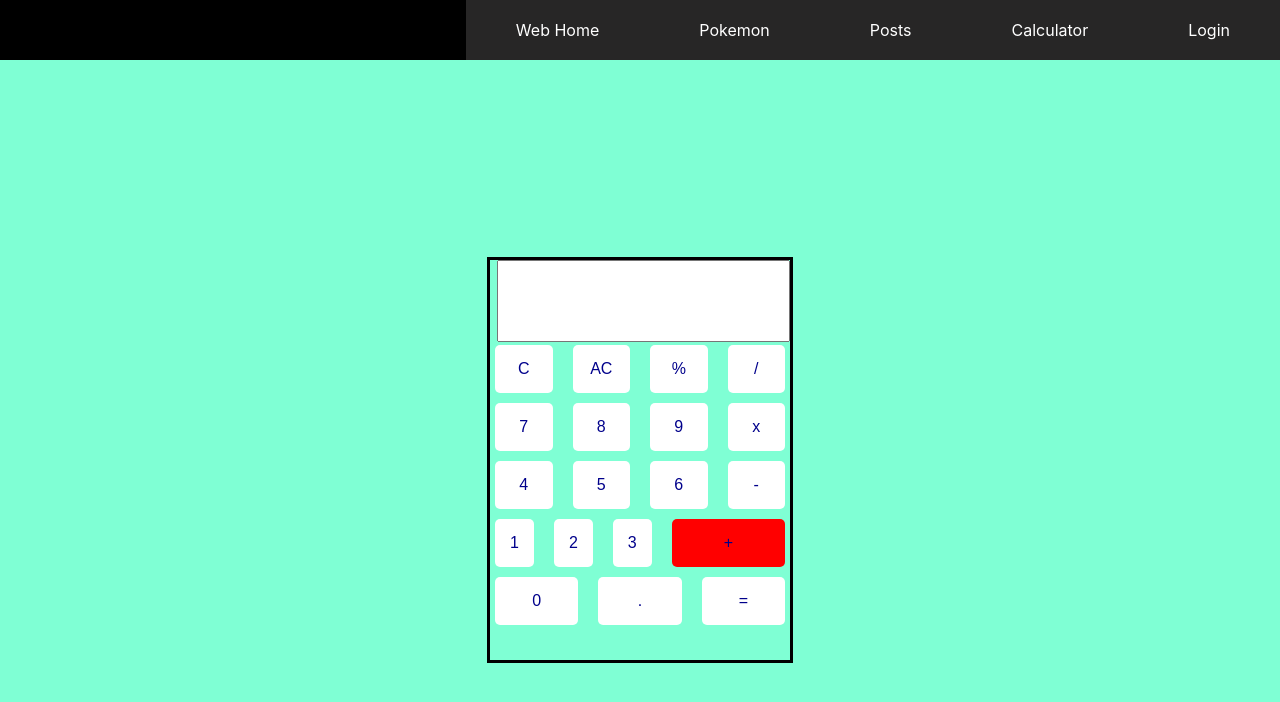
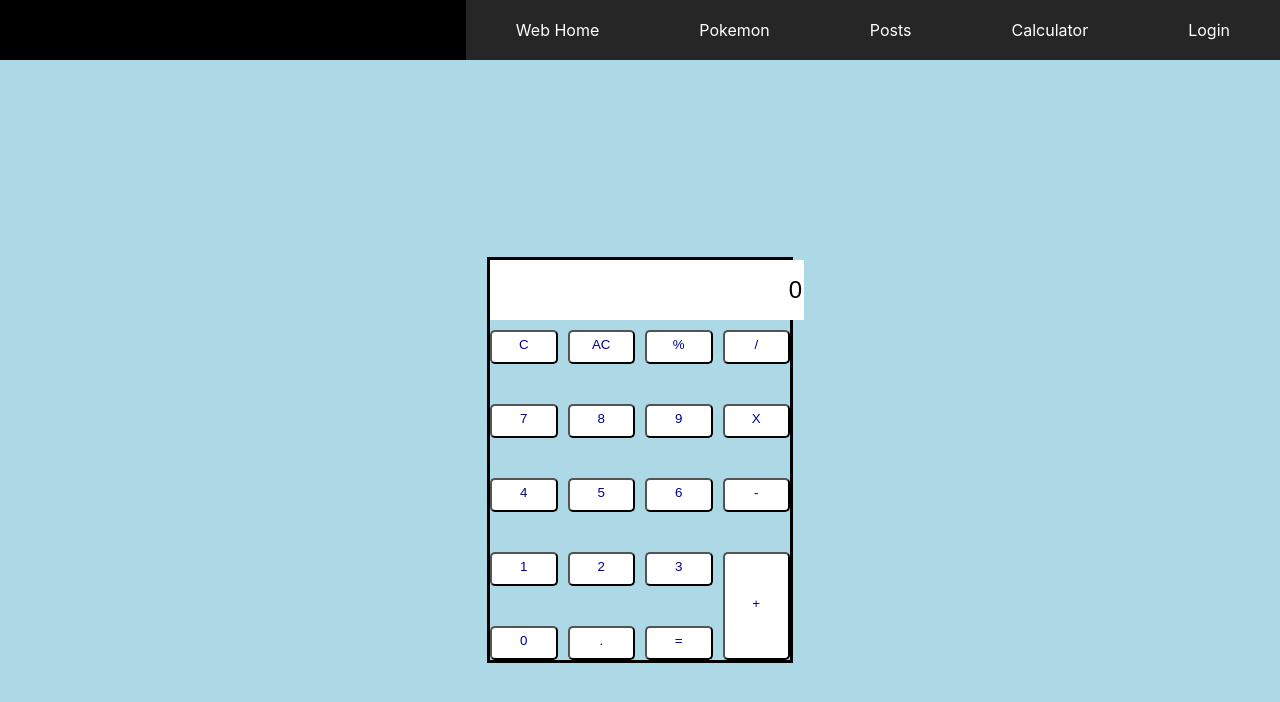
Before and after one commit to GeorgeChen0306/myWeb, a React (Create React App) app: page /calculator in a window 1280 px wide. Shown: the top 702 px of the page. Built offline with nearby package versions, Linux system fonts and the light colour scheme.

Commit message:
Finished building a calculator UI and its functionalities and fixed a bug on the server side

```diff
--- a/src/App.js
+++ b/src/App.js
@@ -10,6 +10,7 @@ import AdminHome from "./Pages/AdminHome";
 import MyProfile from "./Pages/Profile";
 import Post from "./Pages/PostsPage";
 import Calculator from "./Pages/Calculator"
+import CalculatorGrid from "./Pages/Calculator";
 import { useRole } from "./context/Role";
 
 function App() {
--- a/src/Pages/AccountManagement.jsx
+++ b/src/Pages/AccountManagement.jsx
@@ -81,7 +81,6 @@ const Users = () => {
             window.alert("Please type the username to delete");
             return;
         }
-        console.log(user);
         await deleteUser(user);
     }
 
--- a/src/Pages/AdminHome.jsx
+++ b/src/Pages/AdminHome.jsx
@@ -6,6 +6,7 @@ const AdminHome = () => {
         <>
             <Nav/>
             <h1>Admin Home Page</h1>
+            <p>Hello and welcome to the admin home page.</p>
         </>
     )
 }
--- a/src/Pages/Calculator.jsx
+++ b/src/Pages/Calculator.jsx
@@ -1,50 +1,330 @@
 import { useState } from "react"
-import Nav from "../components/Nav"
+import Nav from "../components/Nav.jsx"
 import "../styles/calculator.css"
 
 const Calculator = () => {
 
-    const [input, setInput] = useState("")
+    const [output, setOutput] = useState("0");
+    const [firstNum, setFirstNum] = useState("0");
+    const [secondNum, setSecondNum] = useState("");
+
+    const [operator, setOperator] = useState(null);
+    const [useSecondOperand, setUseSecondOperand] = useState(false);
+    const [newInput, setNewInput] = useState(false);
+    const [lastInput, setLastInput] = useState("");
+
+    const [isDecimal, setIsDecimal] = useState(false);
+
+    function allClearBtnClicked(e){
+        setOutput("0");
+        setFirstNum("0");
+        setSecondNum("");
+
+        setOperator(null);
+        setUseSecondOperand(false);
+        setNewInput(false);
+        setLastInput("");
+
+        setIsDecimal(false);
+    }
+
+    function clearBtn(e){
+        setOutput(0);
+        setSecondNum("");
+    }
+
+    function btnClicked(e){
+        var btnValue = e.target;
+    }
+
+    function numBtnClicked(e){
+        var btnValue = e.target;
+        var num = btnValue.dataset.num;
+        if (!newInput){
+            if (output === 0){
+                setOutput(num);
+            }
+            else {
+                if (useSecondOperand){
+                    setOutput(output+num);
+                    setSecondNum(output+num);
+                }
+                else {
+                    if (output[0] === "0"){
+                        if (num === "0"){
+                            return;
+                        }
+                    }
+                    setOutput(output+num);
+                }
+            }
+        }
+        if (newInput){
+            if (isDecimal){
+                setOutput(output+num);
+                setSecondNum(output+num);
+            }
+            else {
+                setOutput(num);
+                setSecondNum(num);
+            }
+            setNewInput(false);
+        }
+
+    }
+
+    function addBtn(e){
+        if (operator === "/") {
+            divBtn(null);
+            setOperator("+");
+            return;
+        }
+        else if (operator === "-"){
+            subBtn(null);
+            setOperator("+")
+            return;
+        }
+        else if (operator === "*"){
+            multBtn(null);
+            setOperator("+")
+            return;
+        }
+
+        setOperator("+");
+        if (firstNum === "0") {
+            setFirstNum(output);
+            setUseSecondOperand(true);
+            setNewInput(true);
+            return;
+        }
+        if (secondNum.length < 1){
+            return;
+        }
+        let sum = Number(firstNum) + Number(secondNum);
+        setFirstNum(sum);
+        setOutput(sum);
+        setSecondNum("");
+        setNewInput(true);
+    }
+
+    function subBtn(e){
+        if (operator === "+") {
+            addBtn(null);
+            setOperator("-");
+            return;
+        }
+        else if (operator === "/"){
+            divBtn(null);
+            setOperator("-")
+            return;
+        }
+        else if (operator === "*"){
+            multBtn(null);
+            setOperator("-")
+            return;
+        }
+
+        setOperator("-");
+        if (firstNum === "0") {
+            setFirstNum(output);
+            setUseSecondOperand(true);
+            setNewInput(true);
+            return;
+        }
+        if (secondNum.length < 1){
+            return;
+        }
+        let difference = Number(firstNum) - Number(secondNum);
+        setFirstNum(difference);
+        setOutput(difference);
+        setSecondNum("");
+        setNewInput(true);
+    }
+
+    function multBtn(e){
+        if (operator === "+") {
+            addBtn(null);
+            setOperator("*");
+            return;
+        }
+        else if (operator === "-"){
+            subBtn(null);
+            setOperator("*")
+            return;
+        }
+        else if (operator === "/"){
+            divBtn(null);
+            setOperator("*")
+            return;
+        }
+
+        setOperator("*");
+        if (firstNum === "0") {
+            setFirstNum(output);
+            setUseSecondOperand(true);
+            setNewInput(true);
+            return;
+        }
+        if (secondNum.length < 1){
+            return;
+        }
+        let product = Number(firstNum) * Number(secondNum);
+        setFirstNum(product);
+        setOutput(product);
+        setSecondNum("");
+        setNewInput(true);
+    }
+
+    function divBtn(e){
+        if (operator === "+") {
+            addBtn(null);
+            setOperator("/");
+            return;
+        }
+        else if (operator === "-"){
+            subBtn(null);
+            setOperator("/")
+            return;
+        }
+        else if (operator === "*"){
+            multBtn(null);
+            setOperator("/")
+            return;
+        }
+
+        setOperator("/");
+        if (firstNum === "0") {
+            setFirstNum(output);
+            setUseSecondOperand(true);
+            setNewInput(true);
+            return;
+        }
+        if (secondNum.length < 1){
+            return;
+        }
+        let dividend = Number(firstNum) / Number(secondNum);
+        setFirstNum(dividend);
+        setOutput(dividend);
+        setSecondNum("");
+        setNewInput(true);
+    }
+
+    function equalBtnClicked(e){
+        if (operator === "+"){
+            var sum = 0;
+            if (secondNum === "") {
+                sum = Number(firstNum) + Number(lastInput);
+            }
+            else {
+                sum = Number(firstNum) + Number(secondNum);
+                setLastInput(secondNum);
+            }
+
+            setFirstNum(sum);
+            setOutput(sum);
+            setSecondNum("");
+            setNewInput(true);
+        }
+        else if (operator === "-"){
+            var diff = 0;
+            if (secondNum === "") {
+                diff = Number(firstNum) - Number(lastInput);
+            }
+            else {
+                diff = Number(firstNum) - Number(secondNum);
+                setLastInput(secondNum);
+            }
+
+            setFirstNum(diff);
+            setOutput(diff);
+            setSecondNum("");
+            setNewInput(true);
+        }
+        else if (operator === "*"){
+            var prod = 0;
+            if (secondNum === "") {
+                prod = Number(firstNum) * Number(lastInput);
+            }
+            else {
+                prod = Number(firstNum) * Number(secondNum);
+                setLastInput(secondNum);
+            }
+
+            setFirstNum(prod);
+            setOutput(prod);
+            setSecondNum("");
+            setNewInput(true);
+        }
+        else if (operator === "/"){
+            var divd = 0;
+            if (secondNum === "") {
+                divd = Number(firstNum) / Number(lastInput);
+            }
+            else {
+                divd = Number(firstNum) / Number(secondNum);
+                setLastInput(secondNum);
+            }
+
+
+            setFirstNum(divd);
+            setOutput(divd);
+            setSecondNum("");
+            setNewInput(true);
+        }
+    }
+
+    function decimalBtn(e){
+        if (useSecondOperand){
+            setSecondNum(secondNum + ".");
+            setOutput(secondNum+".");
+            setIsDecimal(true);
+        }
+        else {
+            setOutput(output+".");
+        }
+    }
 
     return (
         <>
             <Nav />
-            <div className="calculator-background">
-                <div className="calculator-container">
-                    <div className="calculator-input-display">
+            <div className="cal-grid-background">
+                <div className="cal-grid-container">
+                    <div className="cal-grid-output">
                         <input
-                              value={input}
+                              value={output}
                               readOnly
                         />
                     </div>
-                    <div className="calculator-row">
-                        <button>C</button>
-                        <button>AC</button>
-                        <button>%</button>
-                        <button>/</button>
-                    </div>
-                    <div className="calculator-row">
-                        <button>7</button>
-                        <button>8</button>
-                        <button>9</button>
-                        <button>x</button>
-                    </div>
-                    <div className="calculator-row">
-                        <button>4</button>
-                        <button>5</button>
-                        <button>6</button>
-                        <button>-</button>
-                    </div>
-                    <div className="calculator-row">
-                        <button>1</button>
-                        <button>2</button>
-                        <button>3</button>
-                        <button className="expand">+</button>
-                    </div>
-                    <div className="calculator-row">
-                        <button>0</button>
-                        <button>.</button>
-                        <button>=</button>
+                    <div className="cal-grid">
+
+                        {/* Row 1 */}
+                        <button data-val="C" onClick={clearBtn}>C</button>
+                        <button data-val="AC" onClick={allClearBtnClicked}>AC</button>
+                        <button data-val="%" onClick={btnClicked}>%</button>
+                        <button onClick={divBtn}>/</button>
+
+                        {/* Row 2 */}
+                        <button data-num="7" onClick={numBtnClicked}>7</button>
+                        <button data-num="8" onClick={numBtnClicked}>8</button>
+                        <button data-num="9" onClick={numBtnClicked}>9</button>
+                        <button onClick={multBtn}>X</button>
+
+                        {/* Row 3 */}
+                        <button data-num="4" onClick={numBtnClicked}>4</button>
+                        <button data-num="5" onClick={numBtnClicked}>5</button>
+                        <button data-num="6" onClick={numBtnClicked}>6</button>
+                        <button onClick={subBtn}>-</button>
+
+                        {/* Row 4 */}
+                        <button data-num="1" onClick={numBtnClicked}>1</button>
+                        <button data-num="2" onClick={numBtnClicked}>2</button>
+                        <button data-num="3" onClick={numBtnClicked}>3</button>
+                        <button className="cal-grid-expand" onClick={addBtn}>+</button>
+
+                        {/* Row 5 */}
+                        <button data-num="0" onClick={numBtnClicked}>0</button>
+                        <button onClick={decimalBtn}>.</button>
+                        <button onClick={equalBtnClicked}>=</button>
                     </div>
                 </div>
             </div>
@@ -52,4 +332,4 @@ const Calculator = () => {
     )
 }
 
-export default Calculator
+export default Calculator;
--- a/src/Pages/PostsPage.jsx
+++ b/src/Pages/PostsPage.jsx
@@ -58,7 +58,7 @@ const Post = () => {
             }
         })
         if (!response.ok){
-            console.log("Error retrieving posts")
+            console.error("Error retrieving posts")
         }
 
         const postsData = await response.json();
--- a/src/styles/calculator.css
+++ b/src/styles/calculator.css
@@ -1,55 +1,45 @@
-.calculator-background {
+.cal-grid-background {
     min-height: 100vh;
-    background-color: aquamarine;
+    background-color: lightblue;
     display: flex;
     justify-content: center;
     align-items: center;
 }
 
-.calculator-container {
+.cal-grid-container {
+    border: solid black;
     height: 400px;
     width: 300px;
-    border: solid black;
-    display: flex;
-    justify-content: top;
-    align-items: center;
-    flex-direction: column;
 }
 
-.calculator-input-display {
-    width: inherit;
-    height: 20%;
-    justify-content: center;
-    align-items: center;
-    text-align: right;
+.cal-grid-output {
+    display: grid;
+    grid-template-columns: repeat(1, 1fr);
+    height: 15%;
 }
 
-.calculator-input-display input{
-    width: 95%;
-    height: 95%;
+.cal-grid-output input {
+    outline: none;
+    border: none;
+    text-align: end;
+    font-size: 24px;
 }
 
-.calculator-row {
-    width: 100%;
-    display: flex;
-    justify-content: space-between;
+.cal-grid {
+    display: grid;
+    grid-template-columns: repeat(4, 1fr); /* Example grid */
     gap: 10px;
 }
 
-.calculator-row button {
-    flex-grow: 1;
-    flex-basis: 0;
-    padding: 15px;
-    margin: 5px;
-    text-align: center;
-    border: 2px black;
-    border-radius: 5px;
-    font-size: 1rem;
-    background-color: white;
-    cursor: pointer;
+.cal-grid-expand {
+    grid-row: span 2;
+    background-color: yellow;
 }
 
-.calculator-row button.expand {
-    flex-basis: 100%;
-    background-color: red;
+.cal-grid button {
+    background-color: white;
 }
+
+.cal-grid button:hover {
+    opacity: 0.6;
+}
```
Also changed, not shown: src/Pages/WebHomePage.jsx (+7 -8 lines), src/Pages/CalculatorGrid.jsx (deleted), src/styles/calculatorgrid.css (deleted), src/styles/webHome.css (line endings or trailing spaces), 1 other file (tests, documents, lock files or other folders).
